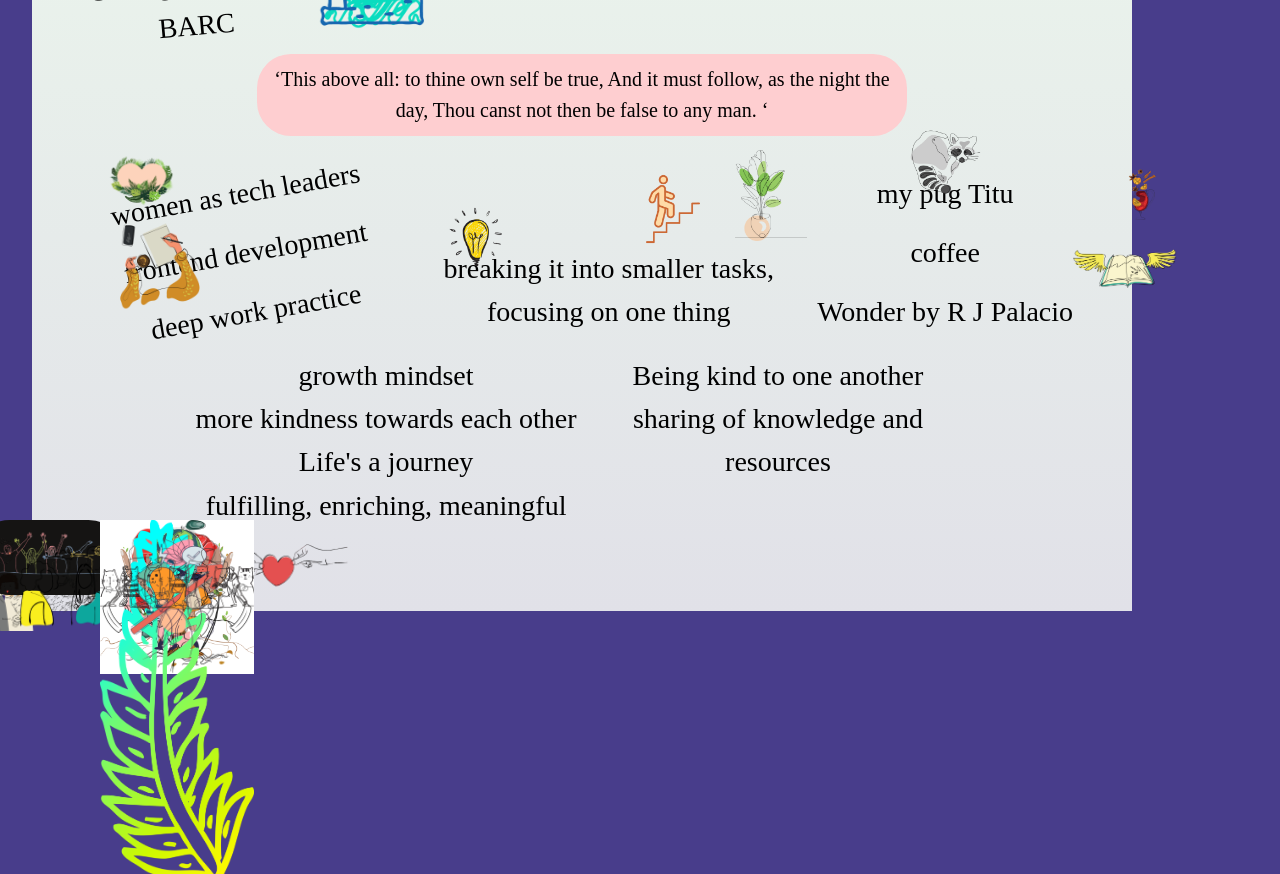
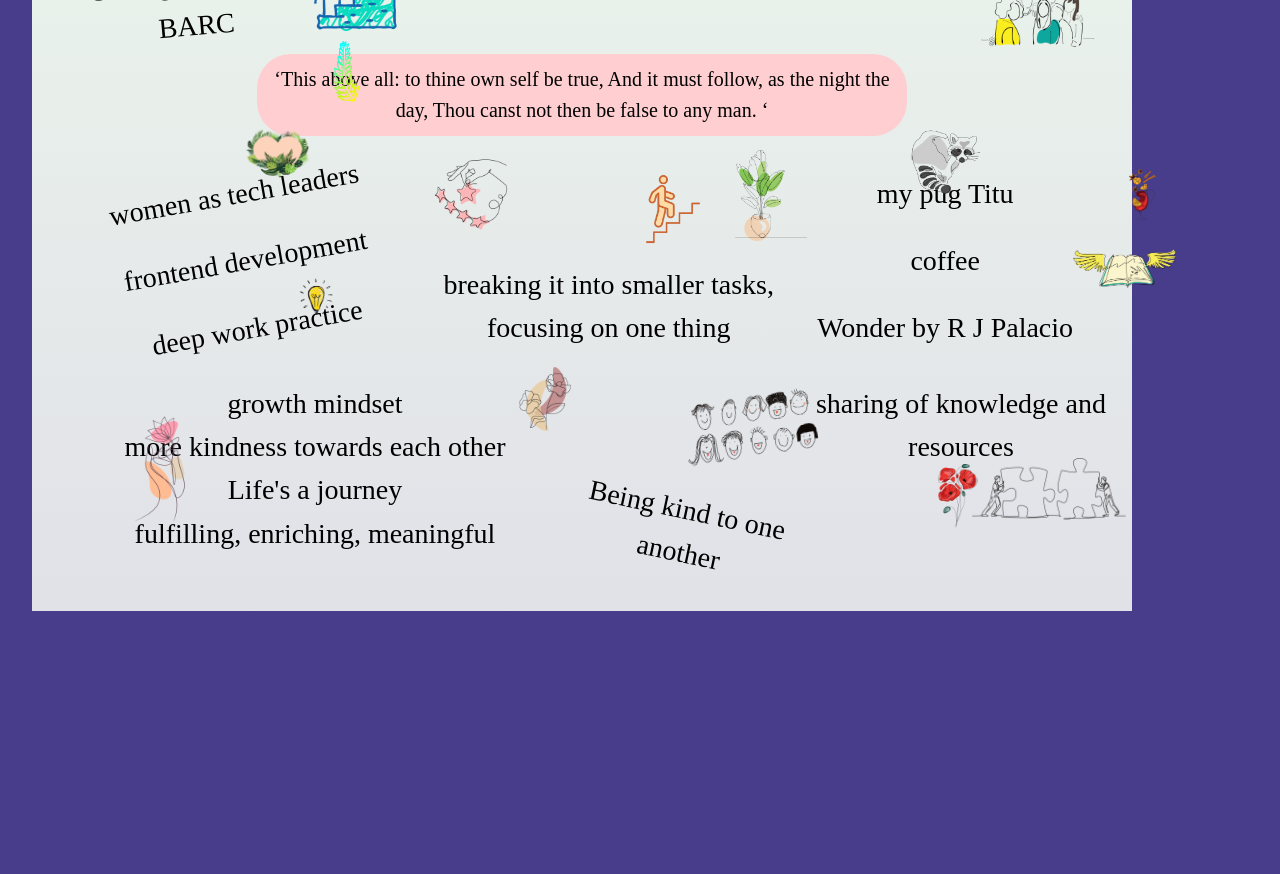
Before and after one commit to AnkiCodeAdventures/visual-bio, a React (Vite) app: page / in a window 1280 px wide. Shown: the part 2480-3354 px from the top of the page. After the commit the page ends 3123 px from the top, so only its background shows below. Built offline with nearby package versions, Linux system fonts and the light colour scheme; a web font is replaced by a local one.

Commit message:
position remaining images

```diff
--- a/src/components/RenderBio/RenderBio.jsx
+++ b/src/components/RenderBio/RenderBio.jsx
@@ -87,11 +87,6 @@ function RenderBio({ answers, photo }) {
           src="/src/assets/color_hands.png"
           alt=""
         />
-        <img
-          className={styles.supportImage2}
-          src="/src/assets/friends background.png"
-          alt=""
-        />
       </div>
 
       <div className={styles.quote}>
@@ -103,15 +98,15 @@ function RenderBio({ answers, photo }) {
       <div className={styles.secondRow}>
         {/* professional */}
         <div className={styles.professional}>
-          <div className={styles.text}>
+          <div>
             women as tech leaders
             {/* {answers.distruption} */}
           </div>
-          <div className={styles.text}>
+          <div>
             frontend development
             {/* {answers.goals} */}
           </div>
-          <div className={styles.text}>
+          <div>
             {/* {answers.contribution} */}
             deep work practice
           </div>
@@ -119,7 +114,7 @@ function RenderBio({ answers, photo }) {
 
         {/* complex task */}
         <div className={styles.complexTask}>
-          <div className={styles.text}>
+          <div>
             {/* {answers.complex} */}
             breaking it into smaller tasks, focusing on one thing
           </div>
@@ -127,15 +122,15 @@ function RenderBio({ answers, photo }) {
 
         {/* personal facts */}
         <div className={styles.personalFacts}>
-          <div className={styles.text}>
+          <div>
             {answers.furry}
             my pug Titu
           </div>
-          <div className={styles.text}>
+          <div>
             {/* {answers.beverage} */}
             coffee
           </div>
-          <div className={styles.text}>
+          <div>
             {/* {answers.book} */}
             Wonder by R J Palacio
           </div>
@@ -145,20 +140,20 @@ function RenderBio({ answers, photo }) {
       <div className={styles.thirdRow}>
         {/* wisdom */}
         <div className={styles.wisdom}>
-          <div className={styles.text}>
+          <div>
             {/* {answers.perspective} */}
             growth mindset
           </div>
-          <div className={styles.text}>
+          <div>
             {/* {answers.change} */}
             more kindness towards each other
           </div>
-          <div className={styles.text}>
+          <div>
             {/* {answers.secret} */}
             Life&apos;s a journey
           </div>
 
-          <div className={styles.text}>
+          <div>
             {answers.success}
             fulfilling, enriching, meaningful
           </div>
@@ -166,11 +161,11 @@ function RenderBio({ answers, photo }) {
 
         {/* community */}
         <div className={styles.community}>
-          <div className={styles.text}>
+          <div className={styles.communityText1}>
             {/* {answers.inclusive} */}
             Being kind to one another
           </div>
-          <div className={styles.text}>
+          <div>
             {answers.community}
             sharing of knowledge and resources
           </div>
@@ -183,19 +178,7 @@ function RenderBio({ answers, photo }) {
         src="/src/assets/2hands_heart.png"
         alt=""
       />
-      <img className={styles.image6} src="/src/assets/4 friends.png" alt="" />
-      <img
-        className={styles.image3}
-        src="/src/assets/4friends_sitting.png"
-        alt=""
-      />
 
-      <img
-        className={styles.image7}
-        src="/src/assets/friends dancing.png"
-        alt=""
-      />
-      <img className={styles.image8} src="/src/assets/friends.png" alt="" />
       <img
         className={styles.image9}
         src="/src/assets/friends_heads.png"
@@ -206,58 +189,29 @@ function RenderBio({ answers, photo }) {
         src="/src/assets/friends_line_color.png"
         alt=""
       />
-      <img
-        className={styles.image11}
-        src="/src/assets/friends_professional.png"
-        alt=""
-      />
+
       <img
         className={styles.image12}
         src="/src/assets/1flowers_color.png"
         alt=""
       />
       <img className={styles.image13} src="/src/assets/atom.png.png" alt="" />
-      <img
-        className={styles.image14}
-        src="/src/assets/bags_book_coming_out.png"
-        alt=""
-      />
+
       <img className={styles.image15} src="/src/assets/book.png" alt="" />
-      <img className={styles.image16} src="/src/assets/cup.jpg" alt="" />
-      <img className={styles.image17} src="/src/assets/earth tree.png" alt="" />
       <img className={styles.image18} src="/src/assets/flowers.png" alt="" />
-      <img className={styles.image19} src="/src/assets/hand_earth.png" alt="" />
-      <img
-        className={styles.image20}
-        src="/src/assets/hand_laptop.png"
-        alt=""
-      />
+
       <img className={styles.image21} src="/src/assets/hand_stars.png" alt="" />
-      <img
-        className={styles.image22}
-        src="/src/assets/hand_writing_journal.png"
-        alt=""
-      />
+
       <img
         className={styles.image23}
         src="/src/assets/heart_leaves.png"
         alt=""
       />
-      <img
-        className={styles.image24}
-        src="/src/assets/heart_world.png"
-        alt=""
-      />
+
       <img className={styles.image25} src="/src/assets/leaflet.png" alt="" />
 
       <img className={styles.image27} src="/src/assets/lotus hand.png" alt="" />
-      <img className={styles.image28} src="/src/assets/man_arrow.png" alt="" />
-      <img className={styles.image29} src="/src/assets/man_bulb.png" alt="" />
-      <img
-        className={styles.image30}
-        src="/src/assets/multiple_cats.png"
-        alt=""
-      />
+
       <img
         className={styles.image31}
         src="/src/assets/potted plant.png"
@@ -265,11 +219,7 @@ function RenderBio({ answers, photo }) {
       />
       <img className={styles.image32} src="/src/assets/puzzle.png" alt="" />
       <img className={styles.image33} src="/src/assets/raccoon.png" alt="" />
-      <img
-        className={styles.image34}
-        src="/src/assets/stars_christmas_decoration.png"
-        alt=""
-      />
+
       <img
         className={styles.image35}
         src="/src/assets/steps happily climbing.png"
--- a/src/components/RenderBio/renderBio.module.css
+++ b/src/components/RenderBio/renderBio.module.css
@@ -48,9 +48,9 @@
 }
 .achievementsImage2 {
   position: absolute;
-  top: 188px;
+  top: 221px;
   left: 257px;
-  width: 13%;
+  width: 10%;
 }
 /* column2 */
 
@@ -112,12 +112,6 @@
   top: 15px;
   left: 911px;
 }
-.supportImage2 {
-  width: 13%;
-  position: absolute;
-  top: 181px;
-  left: 614px;
-}
 
 /* quote */
 
@@ -137,7 +131,7 @@
 
 .secondRow {
   display: flex;
-  margin-bottom: 20px;
+  margin-bottom: 32px;
 }
 
 .professional {
@@ -145,7 +139,7 @@
   display: flex;
   flex-direction: column;
   justify-content: space-between;
-  gap: 1rem;
+  gap: 1.5rem;
   padding-right: 60px;
   padding-left: 60px;
   transform: rotate(-10deg);
@@ -176,51 +170,46 @@
 
 .community {
   flex: 1;
+  display: flex;
 }
-
-.plant {
-  width: 40%;
+.communityText1 {
+  padding-top: 107px;
+  transform: rotate(12deg);
 }
 
 /* images attached to biocontainer */
-.image23 {
+
+.image5 {
+  width: 11%;
+  position: absolute;
+  top: 2325px;
+  left: 960px;
+}
+
+.image9 {
+  width: 12%;
+  position: absolute;
+  top: 2858px;
+  left: 673px;
+  transform: rotate(-8deg);
+}
+.image10 {
+  width: 9%;
+  position: absolute;
+  top: 2446px;
+  left: 980px;
+}
+.image12 {
+  width: 5%;
+  position: absolute;
+  top: 2847px;
+  left: 513px;
+}
+.image13 {
   width: 6%;
   position: absolute;
-  top: 2625px;
-  left: 103px;
-}
-
-.image39 {
-  width: 8%;
-  position: absolute;
-  top: 2682px;
-  left: 426px;
-}
-
-.image35 {
-  width: 7%;
-  position: absolute;
-  top: 2644px;
-  left: 628px;
-}
-
-.image22 {
-  width: 8%;
-  position: absolute;
-  top: 2695px;
-  left: 109px;
-}
-.image31 {
-  width: 7.1%;
-  position: absolute;
-  top: 2630px;
-  left: 716px;
-}
-.image38 {
-  width: 4%;
-  position: absolute;
-  top: 2649px;
-  left: 1116px;
+  top: 2216px;
+  left: 248px;
 }
 
 .image15 {
@@ -229,169 +218,69 @@
   top: 2706px;
   left: 1061px;
 }
+.image18 {
+  width: 5%;
+  position: absolute;
+  top: 2944px;
+  left: 926px;
+}
+.image21 {
+  width: 9%;
+  position: absolute;
+  top: 2612px;
+  left: 418px;
+}
+.image23 {
+  width: 6%;
+  position: absolute;
+  top: 2598px;
+  left: 239px;
+}
+.image25 {
+  width: 2%;
+  position: absolute;
+  top: 2521px;
+  left: 334px;
+}
+.image27 {
+  width: 10%;
+  position: absolute;
+  top: 2885px;
+  left: 100px;
+}
+.image31 {
+  width: 7.1%;
+  position: absolute;
+  top: 2630px;
+  left: 716px;
+}
+.image32 {
+  width: 12%;
+  position: absolute;
+  top: 2910px;
+  left: 972px;
+}
 .image33 {
   width: 7%;
   position: absolute;
   top: 2595px;
   left: 901px;
 }
-/* extra images */
-.image3 {
-  width: 12%;
+.image35 {
+  width: 7%;
   position: absolute;
-  top: 3000px;
-  left: 6px;
+  top: 2644px;
+  left: 628px;
 }
-.image5 {
-  width: 12%;
+.image38 {
+  width: 4%;
   position: absolute;
-  top: 3000px;
-  left: 200px;
+  top: 2649px;
+  left: 1116px;
 }
-.image6 {
-  width: 12%;
+.image39 {
+  width: 5%;
   position: absolute;
-  top: 3000px;
-  left: -102px;
+  top: 2755px;
+  left: 285px;
 }
-
-.image7 {
-  width: 12%;
-  position: absolute;
-  top: 3000px;
-  left: 50px;
-}
-
-.image8 {
-  width: 12%;
-  position: absolute;
-  top: 3000px;
-  left: -28px;
-  background-color: #151413;
-  border-radius: 77px;
-}
-.image9 {
-  width: 12%;
-  position: absolute;
-  top: 3000px;
-  left: -125px;
-}
-.image10 {
-  width: 12%;
-  position: absolute;
-  top: 3000px;
-  left: 0px;
-}
-.image11 {
-  width: 12%;
-  position: absolute;
-  top: 3000px;
-  left: 100px;
-}
-.image12 {
-  width: 12%;
-  position: absolute;
-  top: 3000px;
-  left: 100px;
-}
-.image13 {
-  width: 12%;
-  position: absolute;
-  top: 3000px;
-  left: 100px;
-}
-.image14 {
-  width: 12%;
-  position: absolute;
-  top: 3000px;
-  left: 100px;
-}
-
-.image16 {
-  width: 12%;
-  position: absolute;
-  top: 3000px;
-  left: 100px;
-}
-.image17 {
-  width: 12%;
-  position: absolute;
-  top: 3000px;
-  left: 100px;
-}
-.image18 {
-  width: 12%;
-  position: absolute;
-  top: 3000px;
-  left: 100px;
-}
-.image19 {
-  width: 12%;
-  position: absolute;
-  top: 3000px;
-  left: 100px;
-}
-.image20 {
-  width: 12%;
-  position: absolute;
-  top: 3000px;
-  left: 100px;
-}
-.image21 {
-  width: 12%;
-  position: absolute;
-  top: 3000px;
-  left: 100px;
-}
-
-.image24 {
-  width: 12%;
-  position: absolute;
-  top: 3000px;
-  left: 100px;
-}
-.image25 {
-  width: 12%;
-  position: absolute;
-  top: 3000px;
-  left: 100px;
-}
-
-.image27 {
-  width: 12%;
-  position: absolute;
-  top: 3000px;
-  left: 100px;
-}
-.image28 {
-  width: 12%;
-  position: absolute;
-  top: 3000px;
-  left: 100px;
-}
-.image29 {
-  width: 12%;
-  position: absolute;
-  top: 3000px;
-  left: 100px;
-}
-.image30 {
-  width: 12%;
-  position: absolute;
-  top: 3000px;
-  left: 100px;
-}
-
-.image32 {
-  width: 12%;
-  position: absolute;
-  top: 3000px;
-  left: 100px;
-}
-
-.image34 {
-  width: 12%;
-  position: absolute;
-  top: 3000px;
-  left: 100px;
-}
```
